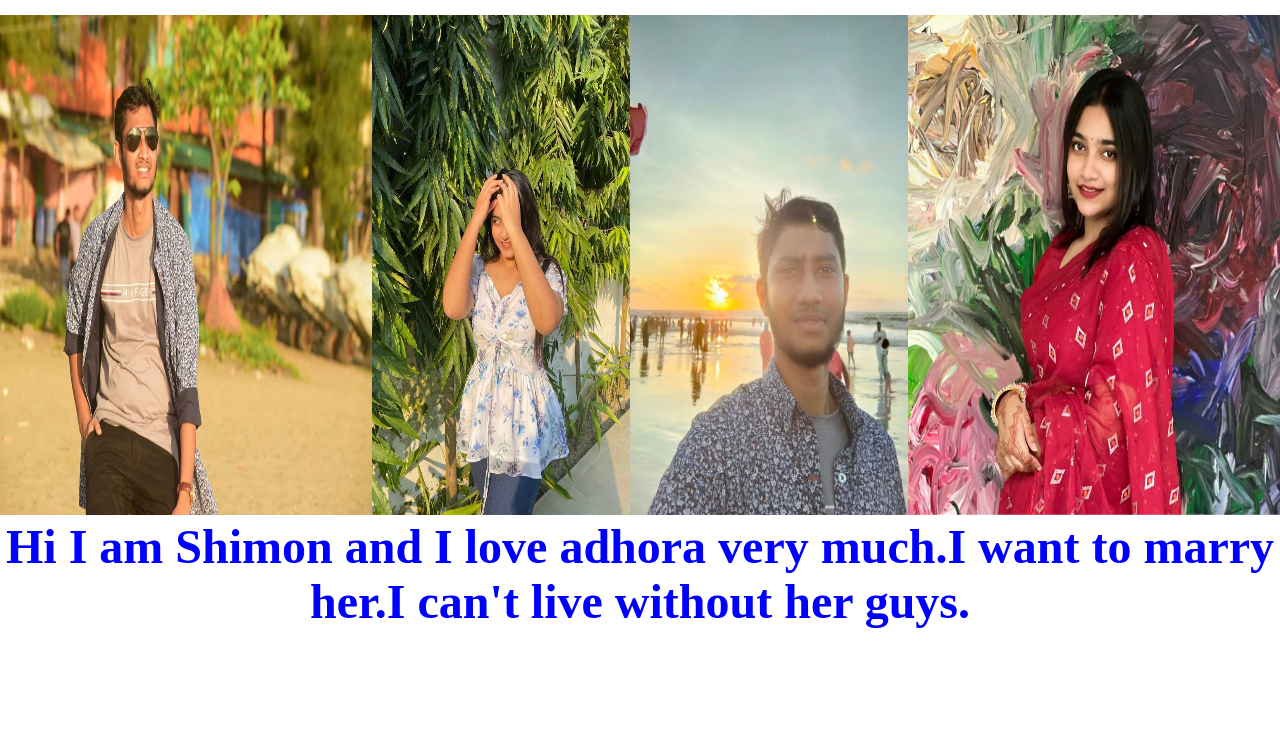
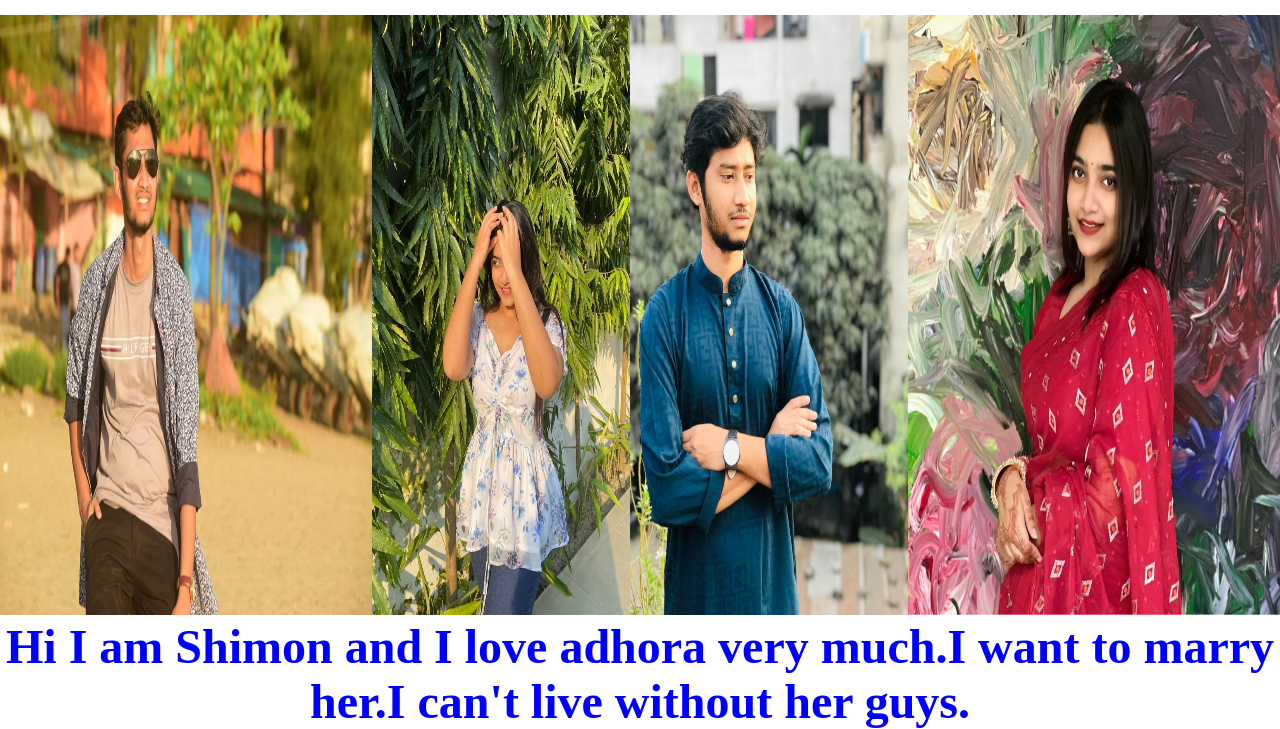
Before and after one commit to 97Boivob97/Shimon, a plain HTML site: page index.html in a window 1280 px wide. Shown: the part 97-826 px from the top of the page. Before the commit the page ends 800 px from the top, so only its background shows below. Drawn offline with Linux system fonts and the light colour scheme.

Commit message:
Add files via upload

```diff
--- a/index.html
+++ b/index.html
@@ -17,7 +17,7 @@
             <img src="adhora.jpg">
         </div>
         <div>
-            <img src="shimon1.jpg">
+            <img src="shimon3.jpg">
         </div>
         <div>
             <img src="adhora1.jpg">
--- a/style.css
+++ b/style.css
@@ -10,8 +10,8 @@ h1{
 }
 img{
     width:100%;
-    height: 500px;
-    max-width: 500px;
+    height: 600px;
+    max-width: 600px;
 }
 .images{
     display:flex;
```
Also changed, not shown: shimon3.jpg (added).
